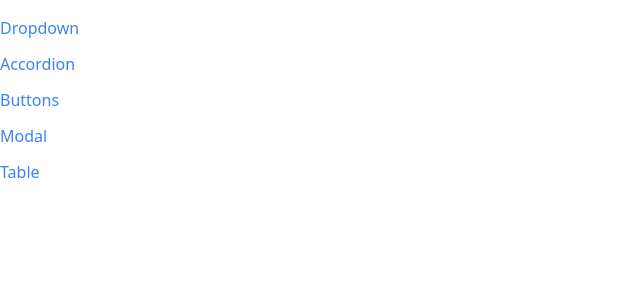
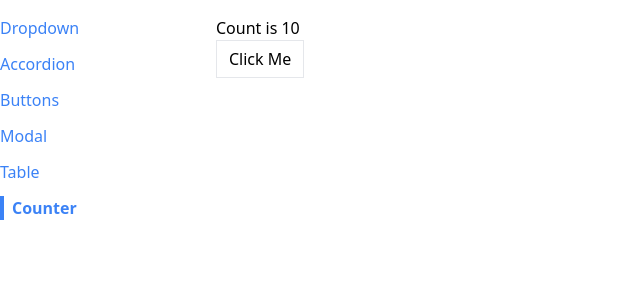
Before and after one commit to RaulMaya/Dummy-Componets, a React (Create React App) app: page /counter in a window 1280 px wide. Shown: the top 300 px of the page, without its empty margins (0-640 px from the left). Built offline with nearby package versions, Linux system fonts and the light colour scheme.

Commit message:
Refactoring code with custom hooks

```diff
--- a/src/App.js
+++ b/src/App.js
@@ -6,6 +6,7 @@
 import ButtonPage from './pages/ButtonPage'
 import ModalPage from "./pages/ModalPage";
 import TablePage from "./pages/TablePage";
+import CounterPage from "./pages/CounterPage";
 
 const App = () => {
   return (
@@ -27,6 +28,9 @@
         <Route path="/table">
           <TablePage />
         </Route>
+        <Route path="/counter">
+          <CounterPage initialCount={10}/>
+        </Route>
       </div>
     </div>
 
--- a/src/components/Sidebar.js
+++ b/src/components/Sidebar.js
@@ -7,6 +7,7 @@
         { label: "Buttons", path: "/buttons" },
         { label: "Modal", path: "/modal" },
         { label: "Table", path: "/table" },
+        { label: "Counter", path: "/counter" },
     ]
 
     const renderedLinks = links.map((link) => {
--- a/src/components/sortableTable.js
+++ b/src/components/sortableTable.js
@@ -1,29 +1,11 @@
 import Table from "./Table";
-import { useState } from "react";
 import { FaSort, FaSortDown, FaSortUp } from "react-icons/fa6";
+import useSort from "../hooks/use-sort";
+
 
 function SortableTable(props) {
     const { config, data } = props
-    const [sortOrder, setSortOrder] = useState(null)
-    const [sortBy, setSortBy] = useState(null)
-
-    const handleClick = (label) => {
-        if (sortBy && label !== sortBy) {
-            setSortOrder("asc")
-            setSortBy(label)
-            return true
-        }
-        if (sortOrder === null) {
-            setSortOrder("asc")
-            setSortBy(label)
-        } else if (sortOrder === "asc") {
-            setSortOrder("desc")
-            setSortBy(label)
-        } else if (sortOrder === "desc") {
-            setSortOrder(null)
-            setSortBy(null)
-        }
-    }
+    const { sortedData, sortBy, sortOrder, handleClick } = useSort(data, config)
 
     const updateConfig = config.map((c) => {
         if (!c.sortValue) {
@@ -39,23 +21,6 @@
         }
     })
 
-    let sortedData = data
-
-    if (sortBy && sortOrder) {
-        const { sortValue } = config.find(c => c.label === sortBy)
-        sortedData = [...data].sort((a, b) => {
-            const valA = sortValue(a)
-            const valB = sortValue(b)
-
-            const reverseOrder = sortOrder === "asc" ? 1 : -1;
-
-            if (typeof valA === "string") {
-                return valA.localeCompare(valB) * reverseOrder
-            } else {
-                return (valA - valB) * reverseOrder // Invert the order (valA - valB) * -1
-            }
-        })
-    }
 
     return <Table {...props} data={sortedData} config={updateConfig} />
 }
--- /dev/null
+++ b/src/hooks/use-couter.js
@@ -0,0 +1,16 @@
+import { useState, useEffect } from "react";
+
+function useCounter(initialCount) {
+    const [count, setCount] = useState(initialCount)
+    useEffect(() => {
+        console.log(count)
+    }, [count])
+
+    const increment = () => {
+        setCount(count + 1)
+    }
+
+    return {count, increment}
+}
+
+export default useCounter
--- /dev/null
+++ b/src/hooks/use-sort.js
@@ -0,0 +1,46 @@
+import { useState } from "react";
+
+function useSort(data, config) {
+    const [sortOrder, setSortOrder] = useState(null)
+    const [sortBy, setSortBy] = useState(null)
+
+    const handleClick = (label) => {
+        if (sortBy && label !== sortBy) {
+            setSortOrder("asc")
+            setSortBy(label)
+            return true
+        }
+        if (sortOrder === null) {
+            setSortOrder("asc")
+            setSortBy(label)
+        } else if (sortOrder === "asc") {
+            setSortOrder("desc")
+            setSortBy(label)
+        } else if (sortOrder === "desc") {
+            setSortOrder(null)
+            setSortBy(null)
+        }
+    }
+
+    let sortedData = data
+
+    if (sortBy && sortOrder) {
+        const { sortValue } = config.find(c => c.label === sortBy)
+        sortedData = [...data].sort((a, b) => {
+            const valA = sortValue(a)
+            const valB = sortValue(b)
+
+            const reverseOrder = sortOrder === "asc" ? 1 : -1;
+
+            if (typeof valA === "string") {
+                return valA.localeCompare(valB) * reverseOrder
+            } else {
+                return (valA - valB) * reverseOrder // Invert the order (valA - valB) * -1
+            }
+        })
+    }
+
+    return { sortedData, sortBy, sortOrder, handleClick }
+}
+
+export default useSort
--- /dev/null
+++ b/src/pages/CounterPage.js
@@ -0,0 +1,17 @@
+import useCounter from "../hooks/use-couter";
+import Button from "../components/Button";
+
+
+function CounterPage({ initialCount }) {
+
+    const {count, increment} = useCounter(initialCount)
+
+    return <div>
+        <h1>Count is {count}</h1>
+        <Button onClick={increment}>
+            Click Me
+        </Button>
+    </div>
+}
+
+export default CounterPage
```
Also changed, not shown: src/pages/ListPage.js (added).
